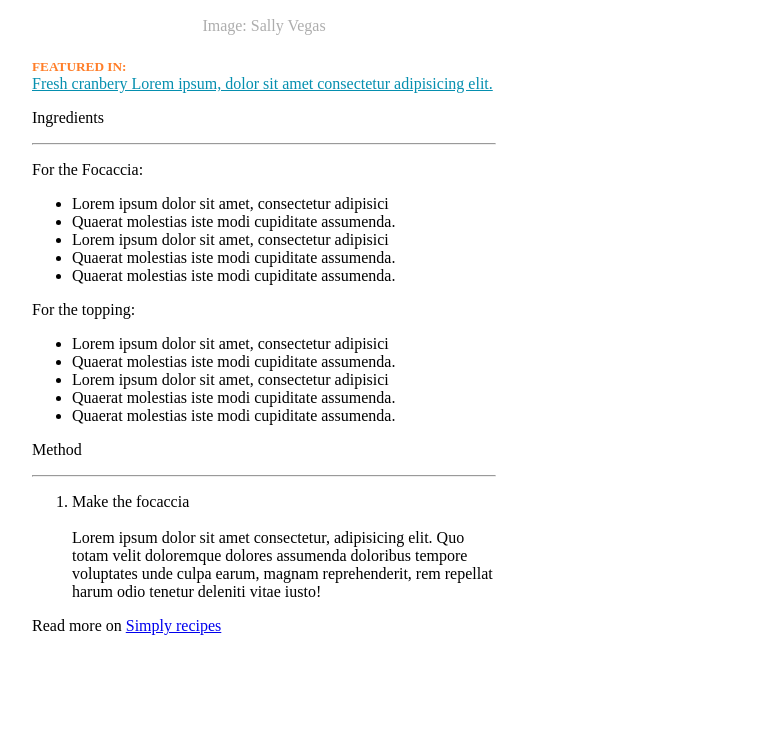
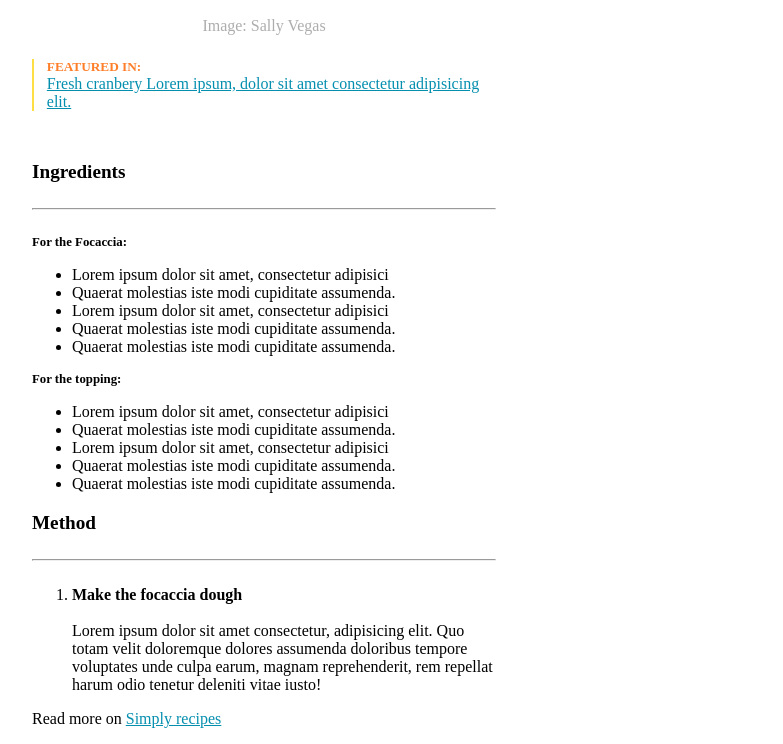
Before and after one commit to ClaudioGaliano/U1-W1-D3, a plain HTML site: page index.html in a window 1280 px wide. Shown: the part 843-1587 px from the top of the page, without its empty margins (376-1159 px from the left). Before the commit the page ends 1494 px from the top, so only its background shows below. Drawn offline with Linux system fonts and the light colour scheme.

Commit message:
Aggiustato elementi pagina

```diff
--- a/assets/style.css
+++ b/assets/style.css
@@ -26,6 +26,9 @@ article {
 
 #feature {
     text-align: left;
+    padding-left: 0.8em;
+    border-left: 2px solid;
+    border-color: rgb(255, 221, 69);
 }
 
 #feature a {
@@ -35,6 +38,34 @@ article {
 .didascalia {
     color: #9b9b9bd1;
     margin-bottom: 1.5em;
+}
+
+article {
+    margin-top: 50px;
+}
+
+
+article p {
+    font-weight: bold;
+    font-size: 1.2em;
+}
+
+.ricetta p {
+    font-weight: bold;
+    font-size: 0.8em;
+}
+
+#textfooter {
+    font-size: 1em;
+    font-weight: 100;
+}
+
+#textfooter a {
+    color: #058faf;
+}
+
+hr {
+    margin: 25px 0px;
 }
 
 h2 {
--- a/index.html
+++ b/index.html
@@ -41,9 +41,9 @@
     </section>
   </main>
   <article>
-    <div>
-      <p>Ingredients</p>
-      <hr />
+    <p>Ingredients</p>
+    <hr />
+    <div class="ricetta">
       <p>For the Focaccia:</p>
       <ul>
         <li>Lorem ipsum dolor sit amet, consectetur adipisici</li>
@@ -54,7 +54,7 @@
       </ul>
     </div>
 
-    <div>
+    <div class="ricetta">
       <p>For the topping:</p>
       <ul>
         <li>Lorem ipsum dolor sit amet, consectetur adipisici</li>
@@ -70,13 +70,14 @@
       <hr />
       <ol>
         <li>
-          Make the focaccia<br /><br />Lorem ipsum dolor sit amet consectetur,
-          adipisicing elit. Quo totam velit doloremque dolores assumenda
-          doloribus tempore voluptates unde culpa earum, magnam reprehenderit,
-          rem repellat harum odio tenetur deleniti vitae iusto!
+          <span style="font-weight: bold">Make the focaccia dough</span
+          ><br /><br />Lorem ipsum dolor sit amet consectetur, adipisicing elit.
+          Quo totam velit doloremque dolores assumenda doloribus tempore
+          voluptates unde culpa earum, magnam reprehenderit, rem repellat harum
+          odio tenetur deleniti vitae iusto!
         </li>
       </ol>
     </div>
-    <p>Read more on <a href="#">Simply recipes</a></p>
+    <p id="textfooter">Read more on <a href="#">Simply recipes</a></p>
   </article>
 </html>
```
